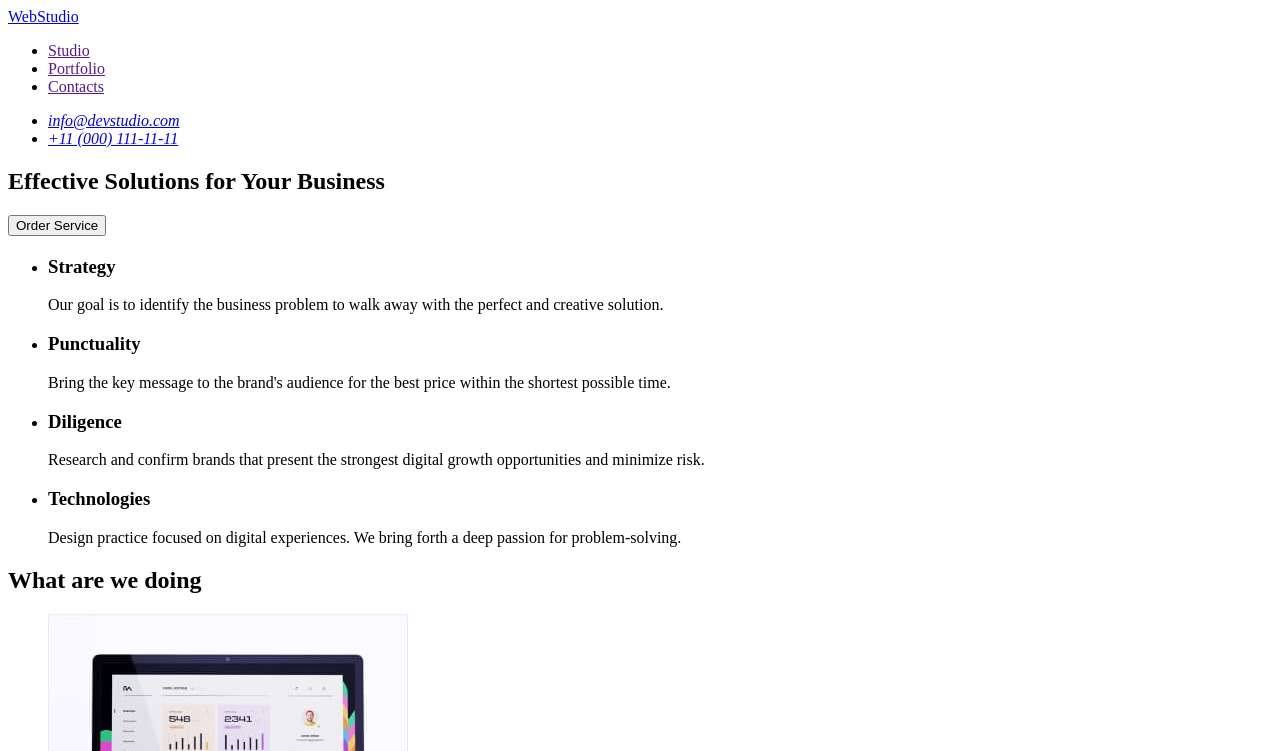
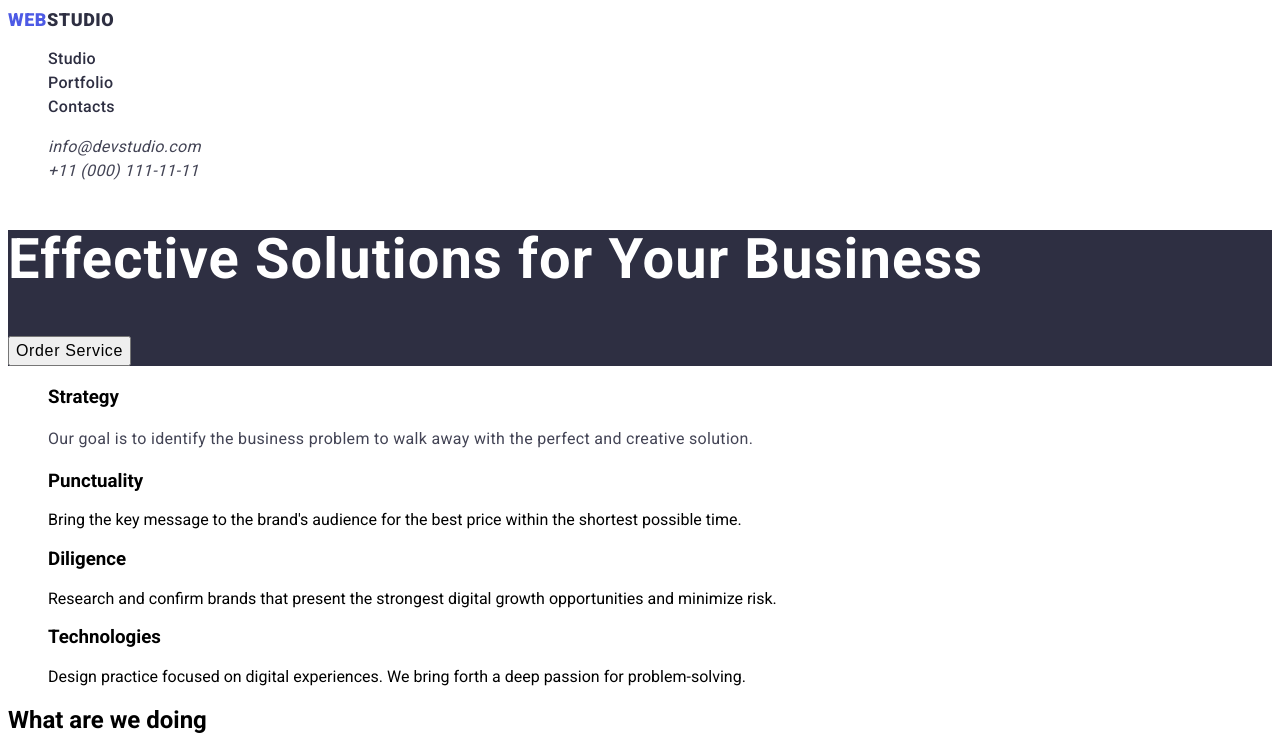
Before and after one commit to Germano1994/goit-markup-hw-01, a plain HTML site: page index.html in a window 1280 px wide. Shown: the top 751 px of the page. Drawn offline with Linux system fonts and the light colour scheme.

Commit message:
portfolio and css

```diff
--- /dev/null
+++ b/css/styles.css
@@ -0,0 +1,129 @@
+.list {
+    list-style: none;
+
+}
+
+.link {
+    text-decoration: none;
+}
+
+body {
+    font-family: 'Roboto', sans-serif;
+}
+
+.logo {
+    text-decoration: none;
+    font-family: 'Raleway' sans-serif;
+    font-weight: 800;
+    font-size: 18px;
+    line-height: 1.3;
+    display: flex;
+    align-items: center;
+    letter-spacing: 0.03em;
+    text-transform: uppercase;
+    color: #2E2F42;;
+    }
+
+    .accent {
+        text-decoration: none;
+        font-family: 'Raleway' sans-serif;
+        font-weight: 800;
+        font-size: 18px;
+        line-height: 1.3;
+        display: flex;
+        align-items: center;
+        letter-spacing: 0.03em;
+        text-transform: uppercase;
+        color: #4D5AE5;
+
+    }
+
+    .web {
+        text-decoration: none;
+        font-family: 'Raleway' sans-serif;
+        font-weight: 800;
+        font-size: 18px;
+        line-height: 1.3;
+        display: flex;
+        align-items: center;
+        letter-spacing: 0.03em;
+        text-transform: uppercase;
+        color: #F4F4FD;
+    }
+
+    .text {
+        color: #E7E9FC;
+    }
+
+    .hero {
+        color:#FFFFFF
+    }
+
+    .suptitle-theme-dark {
+        background-color: #2E2F42;;
+    }
+
+/* =============COMPONENTS================= */
+
+.modal-btn {
+font-family: 'Roboto' sans-serif;
+font-weight: 500;
+font-size: 16px;
+line-height: 1.5;
+display: flex;
+align-items: center;
+text-align: center;
+letter-spacing: 0.04em;
+cursor: pointer;
+}
+
+.modal-btn:hover,
+.modal-btn:focus {
+    background-color: #4D5AE5;
+    color: #FFFFFF;
+}
+
+/* ================/COMPONENTS==================== */
+
+/* ===============HEADER============== */
+
+.menu-link {
+font-weight: 500;
+font-size: 16px;
+line-height: 1.5;
+letter-spacing: 0.02em;
+color: #2E2F42;
+}
+
+.contact-email,
+.contact-phone {
+    font-weight: 400;
+    font-size: 16px;
+    line-height: 1.5;
+    letter-spacing: 0.02em;
+    color: #434455;
+    }
+
+
+
+    /* ============ /HEADER============ */
+
+/* =================HERO=============== */
+
+    .main-title {
+font-weight: 700;
+font-size: 56px;
+line-height: 1.07;
+letter-spacing: 0.02em;
+    }
+
+    /* ================= /HERO================ */
+
+    /* =============OUR QUALITIES============== */
+
+.section-description {
+font-size: 16px;
+line-height: 1.5;
+letter-spacing: 0.02em;
+color: #434455;
+}
--- a/index.html
+++ b/index.html
@@ -5,43 +5,50 @@
     <meta charset="UTF-8">
     <meta http-equiv="X-UA-Compatible" content="IE=edge">
     <meta name="viewport" content="width=device-width, initial-scale=1.0">
-    <title>Document</title>
+    <title>WebStudio</title>
+    <link rel="preconnect" href="https://fonts.googleapis.com">
+<link rel="preconnect" href="https://fonts.gstatic.com" crossorigin>
+<link href="https://fonts.googleapis.com/css2?family=Raleway:wght@800&family=Roboto:wght@400;500;700;900&display=swap" rel="stylesheet">
+    <link rel="stylesheet" href="./css/styles.css">
 </head>
 <body>
-    <header>
-        <nav>
-            <a href="./index.html">WebStudio</a>
-        <ul>
-            <li>
-                <a href="">Studio</a>
-            </li>
-            <li>
-                <a href="">Portfolio</a>
-            </li>
-            <li>
-                <a href="">Contacts</a>
+    <!-- Header -->
+        <header class="page-header">
+            <nav class="page-nav">
+                <a href="./index.html" class="logo"><span class="accent">Web</span>Studio</a>
+            <ul class="menu list">
+                <li class="menu-item">
+                    <a class="menu-link link" href="">Studio</a>
+                </li>
+                <li class="menu-item">
+                    <a class="menu-link link" href="./portfolio.html">Portfolio</a>
+                </li>
+                <li class="menu-item">
+                    <a class="menu-link link" href="">Contacts</a>
             </li>
         </ul>
         </nav>
         <address>
-        <ul>
-            <li><a href="mailto:info@devstudio.com">info@devstudio.com</a></li>
-            <li><a href="tel:+110001111111">+11 (000) 111-11-11</a></li>
+        <ul class="list">
+            <li><a class="contact-email link" href="mailto:info@devstudio.com">info@devstudio.com</a></li>
+            <li><a class="contact-phone link" href="tel:+110001111111">+11 (000) 111-11-11</a></li>
         </ul>
       </address>
     </header>
     <main>
-        <section>
-            <h1>Effective Solutions for Your Business</h1>
-            <button type="button">Order Service</button>
+        <!-- Hero -->
+        <section class="suptitle-theme-dark">
+            <h1 class="main-title hero">Effective Solutions for Your Business</h1>
+            <button class="modal-btn" type="button">Order Service</button>
         </section>
+        <!-- Our qualities -->
         <section>
             <h2></h2>
-            <ul>
+            <ul class="list">
                 <li>
                     <h3>Strategy</h3>
 
-                    <p>Our goal is to identify the business
+                    <p class="section-description">Our goal is to identify the business
                         problem to walk away with the perfect and creative solution.</p>
                 </li>
                 <li><h3>Punctuality</h3>
@@ -57,9 +64,10 @@
                 </li>
             </ul>
         </section>
+        <!-- Gallery -->
         <section>
             <h2>What are we doing</h2>
-            <ul>
+            <ul class="list">
                 <li>
                     <img src="./images/informations/computer.jpg" alt="computer"
                     width="360"
@@ -77,6 +85,7 @@
                 </li>
             </ul>
         </section>
+        <!-- Team -->
         <section>
             <h2>Our Team</h2>
             <ul>
@@ -111,9 +120,9 @@
             </ul>
         </section>
     </main>
-    <footer>
-        <a href="./index.html">WebStudio</a>
-        <p>Increase the flow of customers and sales for your business with digital marketing & growth solutions.</p>
+    <footer class="suptitle-theme-dark">
+        <a href="./index.html" class="logo web"><span class="accent">Web</span>Studio</a>
+        <p class="text">Increase the flow of customers and sales for your business with digital marketing & growth solutions.</p>
     </footer>
 </body>
 </html>
```
Also changed, not shown: portfolio.html (added, +102 -0 lines), images/services/banking-app.jpg (added), images/services/cashless-payment.jpg (added), images/services/fresh-coffee.jpg (added), images/services/instagram.jpg (added), images/services/meditaion-app.jpg (added), images/services/online-courses.jpg (added), images/services/organic-food.jpg (added), images/services/screen.jpg (added), images/services/taxi-service.jpg (added), style.css (deleted).
